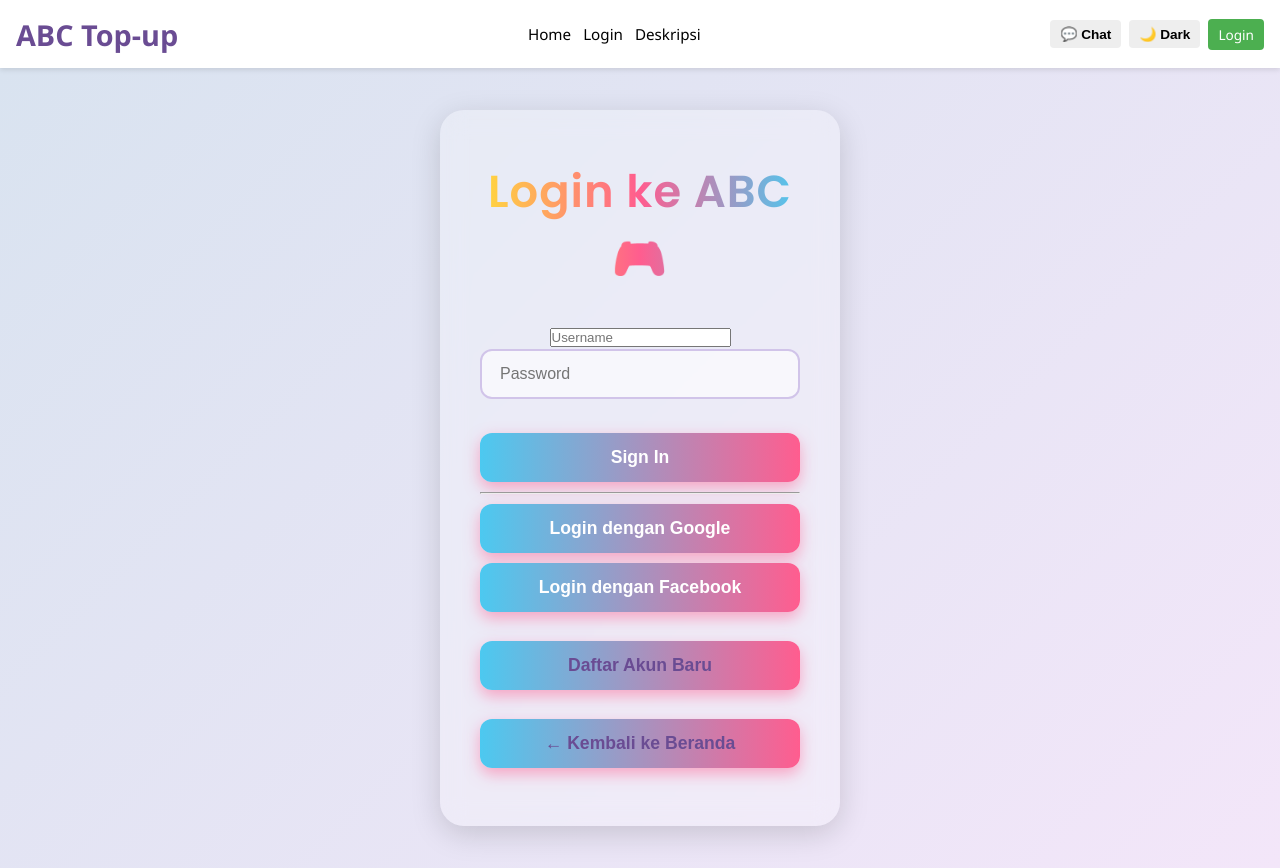
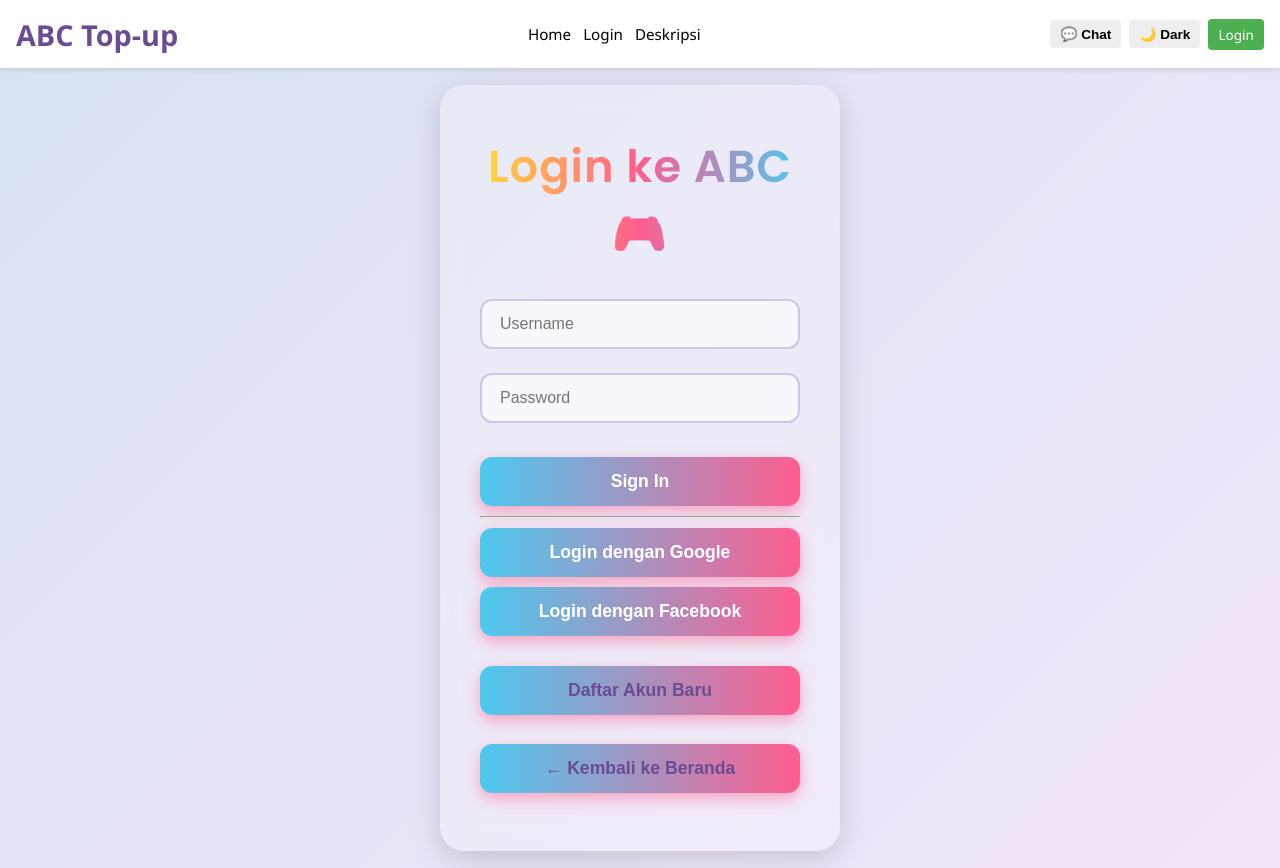
Before and after one commit to Koosell/final-project-fullstack, a React (Vite) app: page /login in a window 1280 px wide. Built offline with nearby package versions, Linux system fonts and the light colour scheme.

Commit message:
Push all changes including deploy to GitHub Pages

```diff
--- a/src/index.css
+++ b/src/index.css
@@ -965,7 +965,8 @@ h2 {
 
 /* Input fields */
 .login-box input[type="email"],
-.login-box input[type="password"] {
+.login-box input[type="password"],
+.login-box input[type="text"] {
   width: 100%;
   padding: 14px 18px;
   margin-bottom: 1.5rem;
@@ -979,7 +980,8 @@ h2 {
 }
 
 .login-box input[type="email"]:focus,
-.login-box input[type="password"]:focus {
+.login-box input[type="password"]:focus,
+.login-box input[type="text"]:focus {
   border-color: #6a4c93; /* lavender */
   box-shadow: 0 0 8px rgba(106, 76, 147, 0.6);
 }
```
